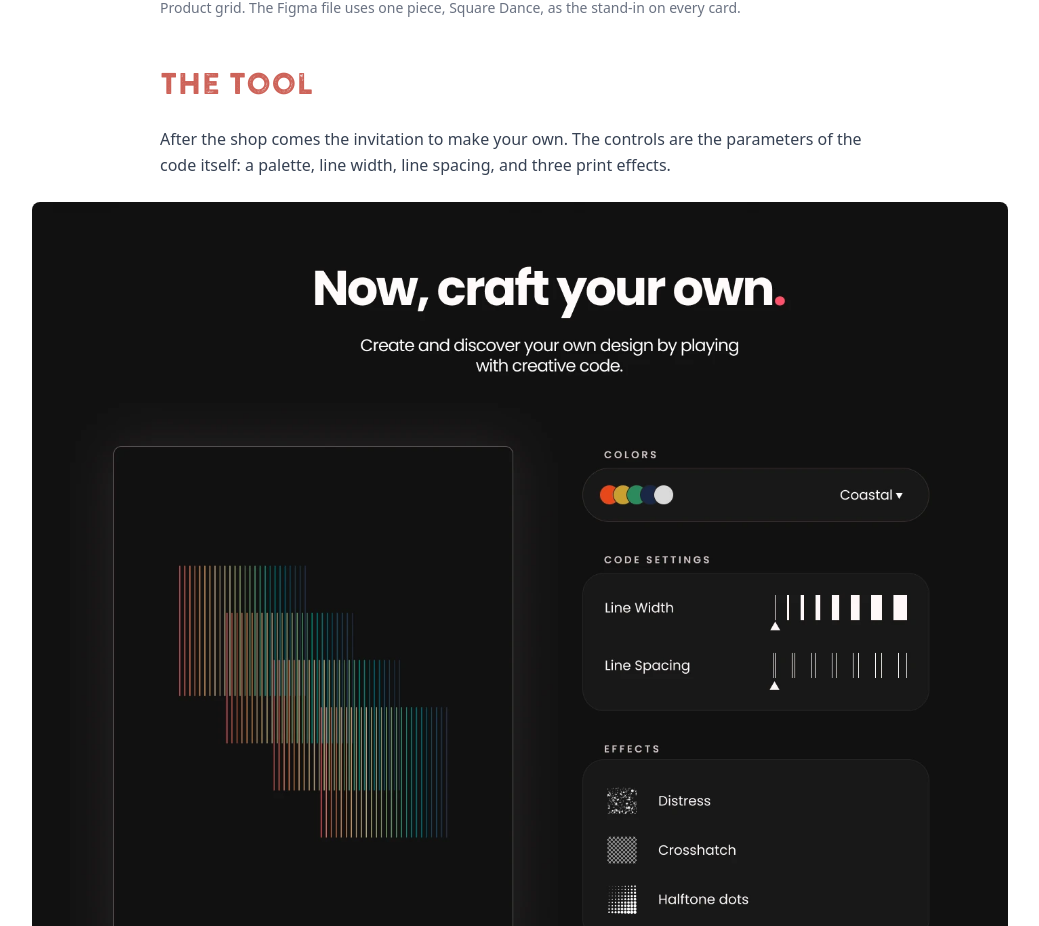
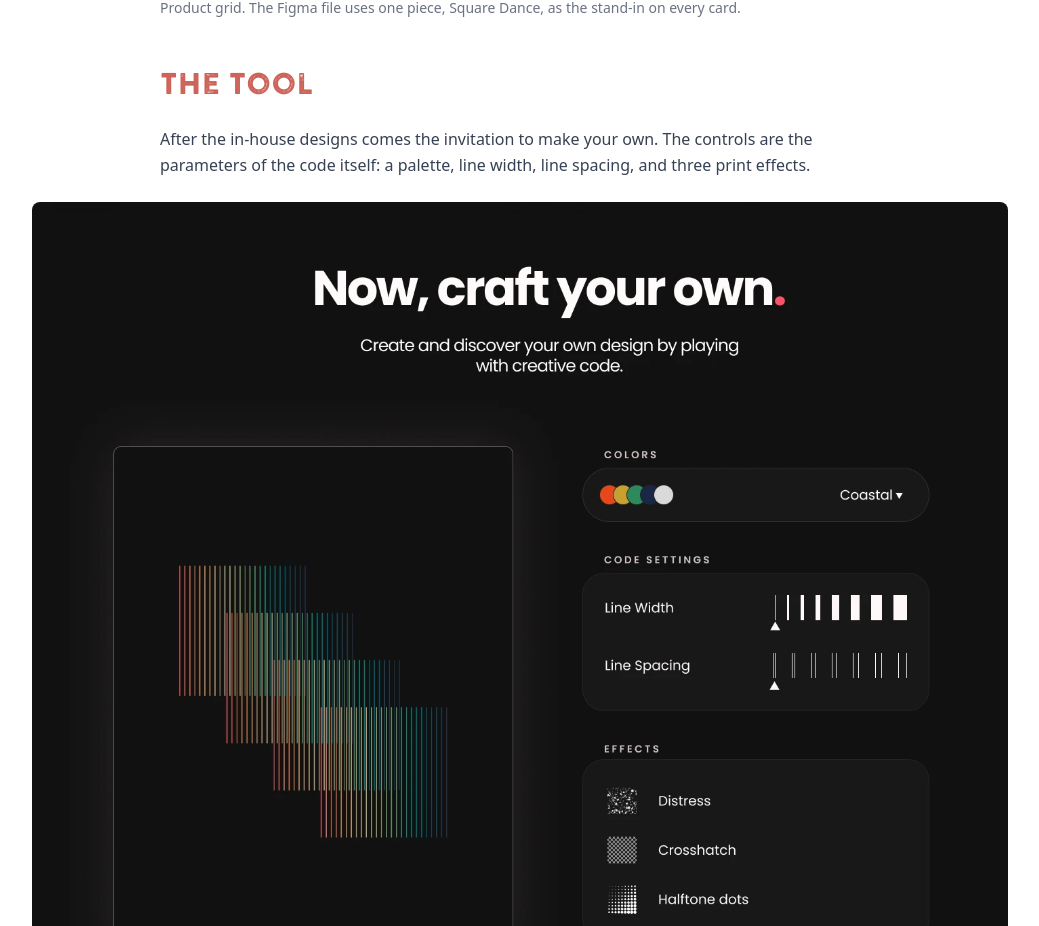
Before and after one commit to onetwothreebutter/ericdjohnson-portfolio, a Next.js app in the folder next-frontend/: page /work-ive-done/brightfield-redesign in a window 1280 px wide. Shown: the part 4218-5144 px from the top of the page, without its empty margins (120-1159 px from the left). Built offline with nearby package versions, Linux system fonts and the light colour scheme.

Commit message:
Reword the tool section intro
Co-Authored-By: Claude Opus 5.5 <noreply@anthropic.com>
Claude-Session: https://claude.ai/code/session_016ninutameoH43RX764rPhJ

```diff
--- a/next-frontend/src/app/work-ive-done/brightfield-redesign/page.tsx
+++ b/next-frontend/src/app/work-ive-done/brightfield-redesign/page.tsx
@@ -172,7 +172,7 @@ export default function BrightfieldRedesignPage() {
                 <section>
                     <SectionHeading id="tool">The Tool</SectionHeading>
                     <p className="text-gray-700 leading-relaxed">
-                        After the shop comes the invitation to make your own. The controls are the parameters of the code itself: a palette, line width, line spacing, and three print effects.
+                        After the in-house designs comes the invitation to make your own. The controls are the parameters of the code itself: a palette, line width, line spacing, and three print effects.
                     </p>
                     <Figure caption="Craft your own.">
                         <Image
```
